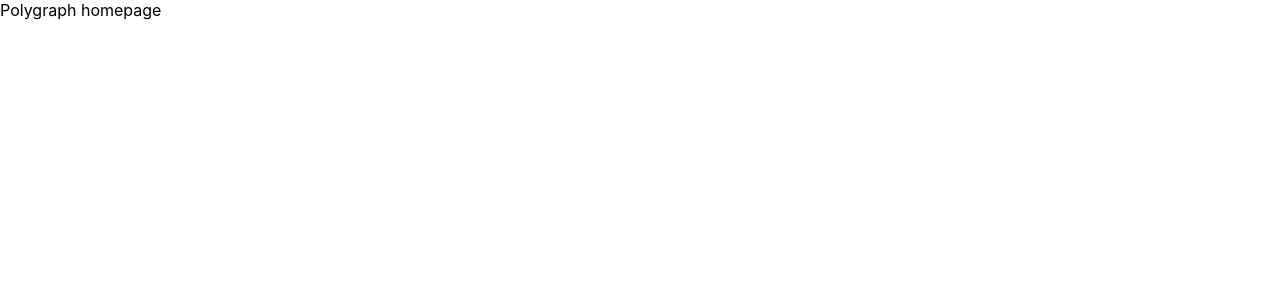
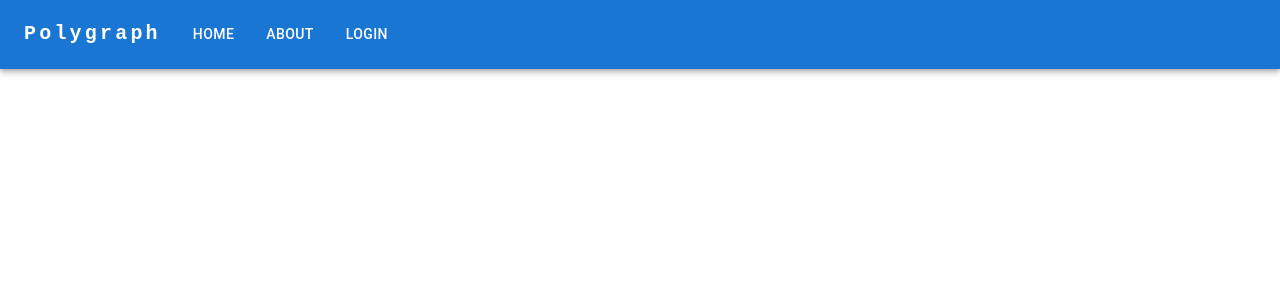
Before and after one commit to sanjanachin/polygraph-ui, a React (Create React App) app: page / in a window 1280 px wide. Shown: the top 300 px of the page. Built offline with nearby package versions, Linux system fonts and the light colour scheme.

Commit message:
Implement navigation bar

```diff
--- /dev/null
+++ b/src/components/NavBar.tsx
@@ -0,0 +1,63 @@
+import React from 'react';
+import { Link } from 'react-router-dom';
+import AppBar from '@mui/material/AppBar';
+import Box from '@mui/material/Box';
+import Toolbar from '@mui/material/Toolbar';
+import Typography from '@mui/material/Typography';
+import Container from '@mui/material/Container';
+import Button from '@mui/material/Button';
+
+const pages = [
+  { display: 'Home', path: '/', id: 'home-button' },
+  { display: 'About', path: '/about', id: 'about-button' },
+  { display: 'Login', path: '/login', id: 'login-button' },
+];
+
+function NavBar() {
+  return (
+    <AppBar position="static">
+      <Container maxWidth="xl">
+        <Toolbar disableGutters>
+          <Typography
+            variant="h6"
+            noWrap
+            component={Link}
+            to="/"
+            sx={{
+              mr: 2,
+              display: { xs: 'none', md: 'flex' },
+              fontFamily: 'monospace',
+              fontWeight: 700,
+              letterSpacing: '.2rem',
+              color: 'inherit',
+              textDecoration: 'none',
+            }}
+          >
+            Polygraph
+          </Typography>
+          <Box sx={{ flexGrow: 1, display: { xs: 'flex' } }}>
+            {pages.map((page) => (
+              <Button
+                key={page.id}
+                data-testid={page.id}
+                component={Link}
+                to={page.path}
+                sx={{
+                  my: 2,
+                  color: 'white',
+                  display: 'block',
+                  boxShadow: 'none',
+                }}
+                variant="contained"
+              >
+                {page.display}
+              </Button>
+            ))}
+          </Box>
+        </Toolbar>
+      </Container>
+    </AppBar>
+  );
+}
+
+export default NavBar;
--- a/src/pages/About.tsx
+++ b/src/pages/About.tsx
@@ -1,7 +1,13 @@
 import React from 'react';
+import NavBar from '../components/NavBar';
 
 function About() {
-  return <div data-testid="about-page">About page goes here</div>;
+  return (
+    <div data-testid="about-page">
+      <NavBar />
+      About page goes here
+    </div>
+  );
 }
 
 export default About;
--- a/src/pages/Login.tsx
+++ b/src/pages/Login.tsx
@@ -1,7 +1,13 @@
 import React from 'react';
+import NavBar from '../components/NavBar';
 
 function Login() {
-  return <div data-testid="login-page">Login page goes here</div>;
+  return (
+    <div data-testid="login-page">
+      <NavBar />
+      Login page goes here
+    </div>
+  );
 }
 
 export default Login;
--- a/src/pages/Polygraph.tsx
+++ b/src/pages/Polygraph.tsx
@@ -1,7 +1,12 @@
 import React from 'react';
+import NavBar from '../components/NavBar';
 
 function Polygraph() {
-  return <div data-testid="home-page">Polygraph homepage</div>;
+  return (
+    <div data-testid="home-page">
+      <NavBar />
+    </div>
+  );
 }
 
 export default Polygraph;
```
Also changed, not shown: 1 other file (tests, documents, lock files or other folders).
